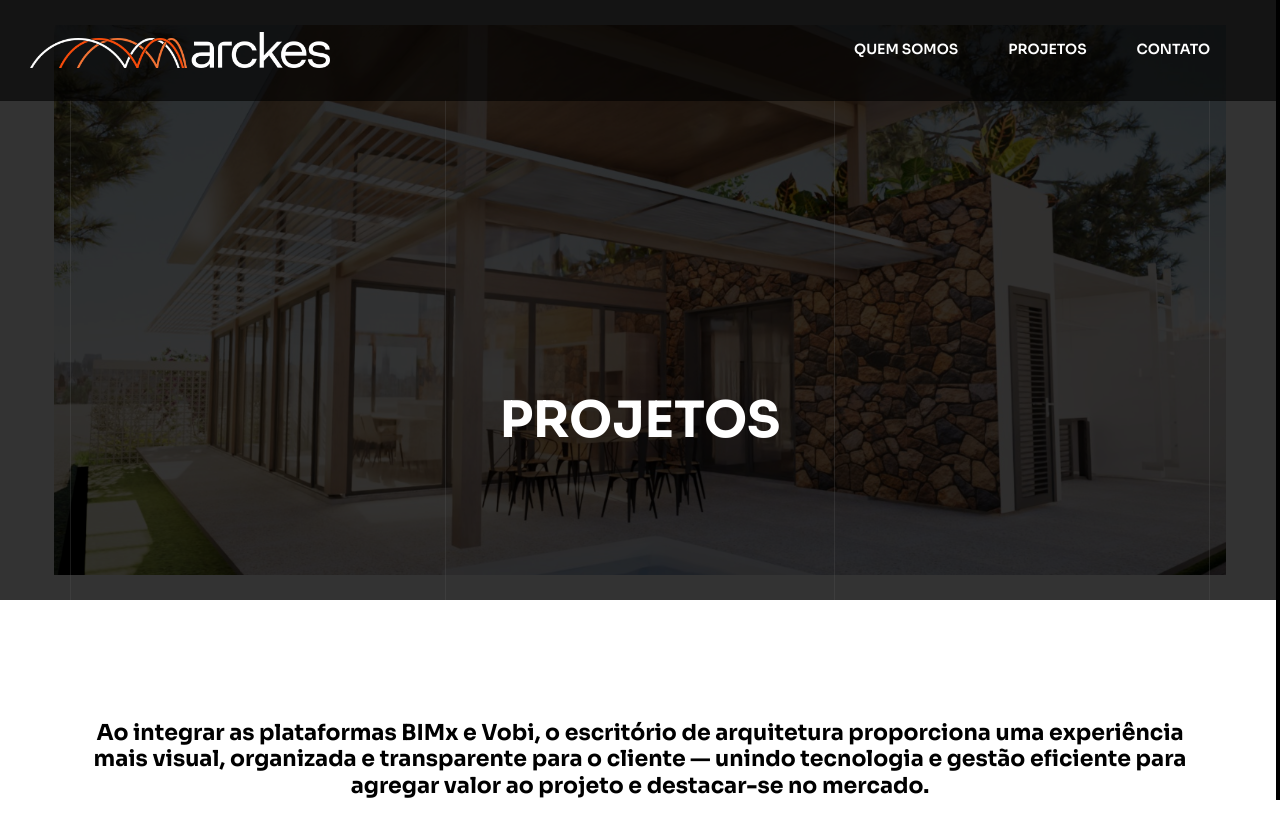
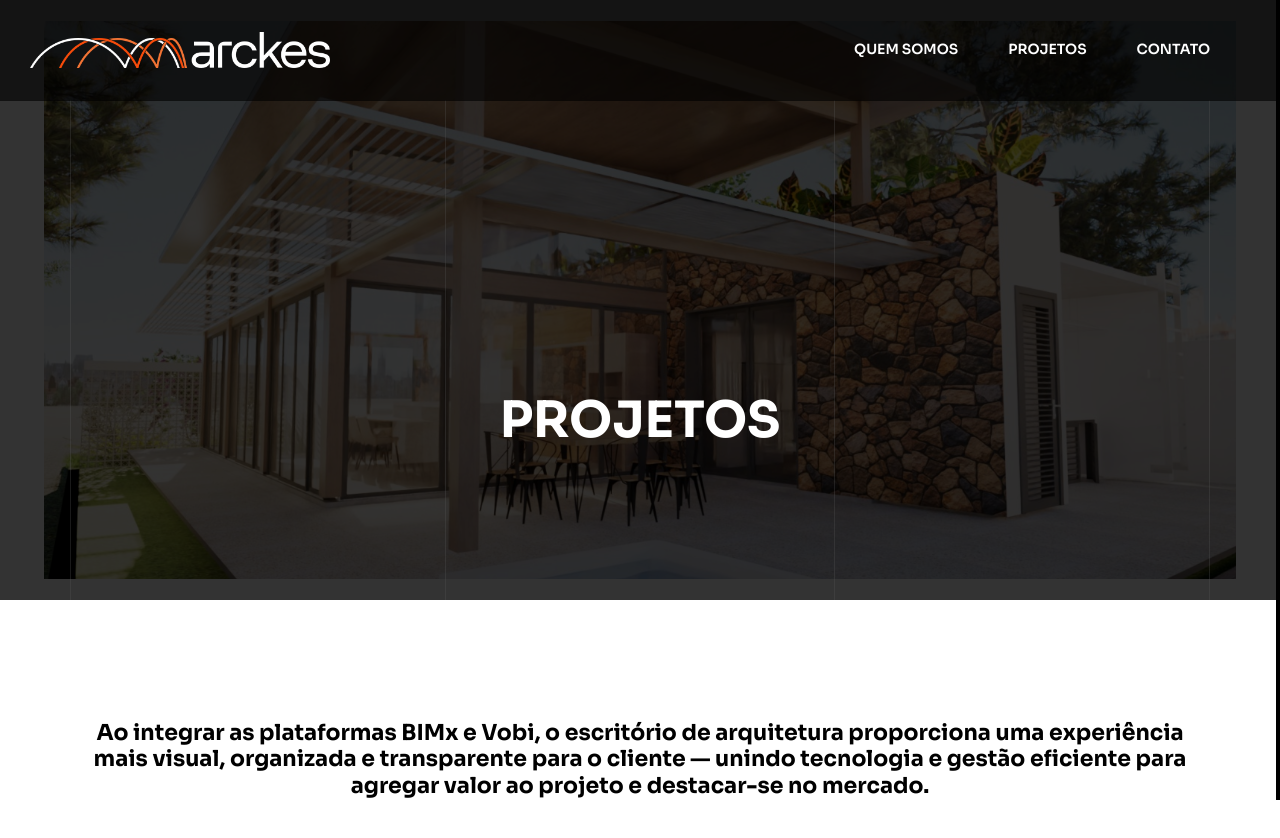
Before and after one commit to Arckes/site, a plain HTML site: page projetos.html in a window 1280 px wide. Shown: the top 838 px of the page. Drawn offline with Linux system fonts and the light colour scheme.

Commit message:
Update projetos.html

```diff
--- a/projetos.html
+++ b/projetos.html
@@ -82,7 +82,7 @@
 
             <!-- banner -->
             <section class="mil-banner mil-banner-sm">
-                <img src="img/covers/1.jpg" class="mil-bg-img mil-scale" data-value-1=".5" data-value-2="1" alt="image" style="object-position: top">
+                <img src="img/covers/1.jpg" class="mil-bg-img mil-scale" data-value-1=".6" data-value-2="1" alt="image" style="object-position: top">
                 <div class="mil-overlay"></div>
                 <div class="container">
                     <div class="mil-background-grid mil-top-space"></div>
```
